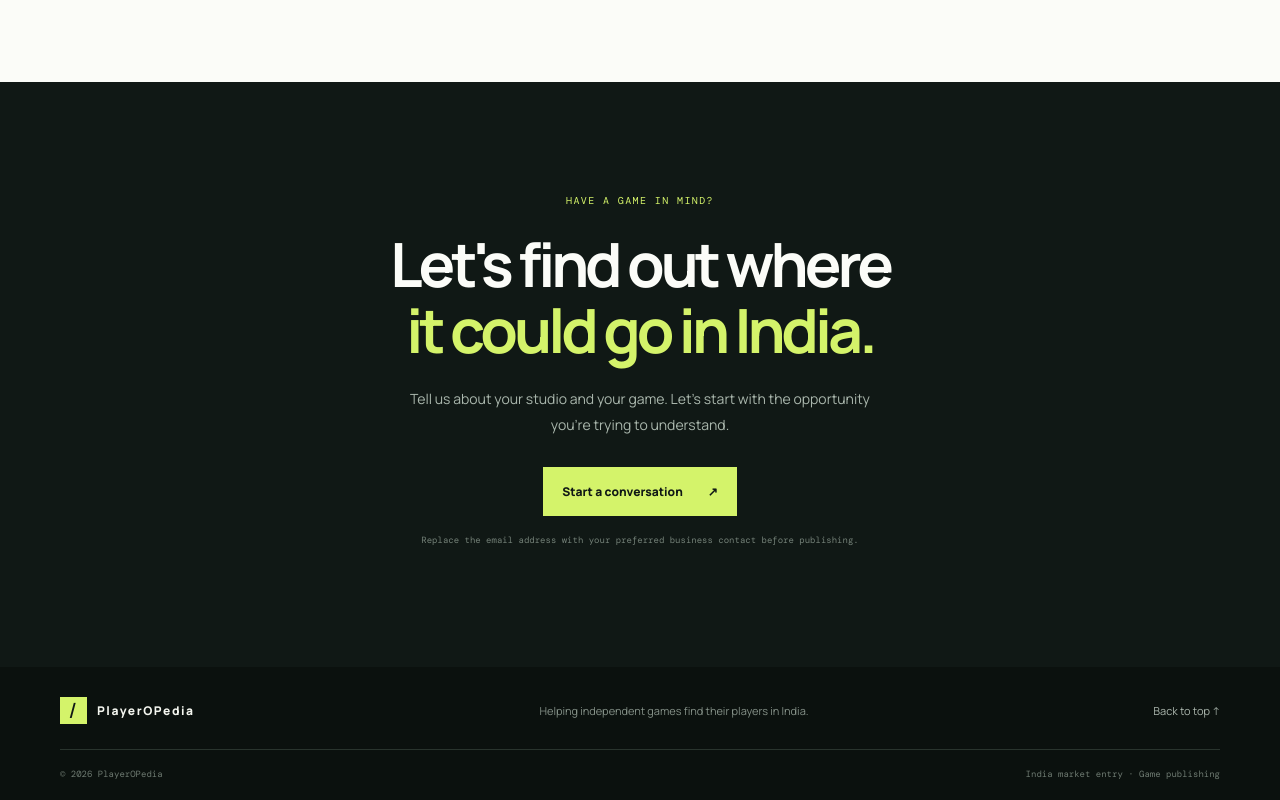
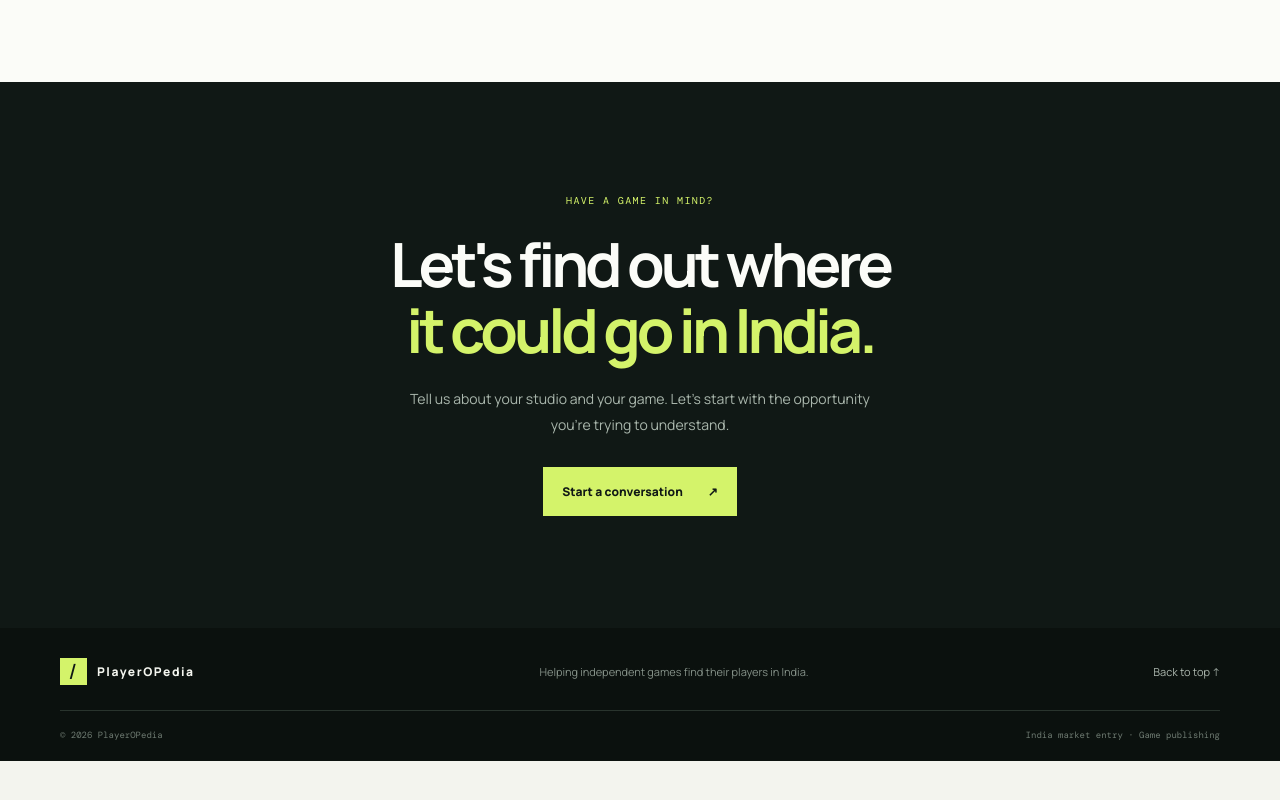
Before and after one commit to laksuraj/play-pedia, a plain HTML site: page index.html in a window 1280 px wide. Shown: the part 5678-6478 px from the top of the page. After the commit the page ends 6439 px from the top, so only its background shows below. Drawn offline with nearby package versions, Linux system fonts and the light colour scheme.

Commit message:
Update index.html

```diff
--- a/index.html
+++ b/index.html
@@ -212,7 +212,7 @@
         <h2>Let's find out where<br><em>it could go in India.</em></h2>
         <p>Tell us about your studio and your game. Let's start with the opportunity you're trying to understand.</p>
         <a class="button button-light" href="mailto:laksuraj90@gmail.com?subject=India%20market%20enquiry">Start a conversation <span aria-hidden="true">↗</span></a>
-        <p class="contact-note">Replace the email address with your preferred business contact before publishing.</p>
+
       </div>
     </section>
   </main>
```
